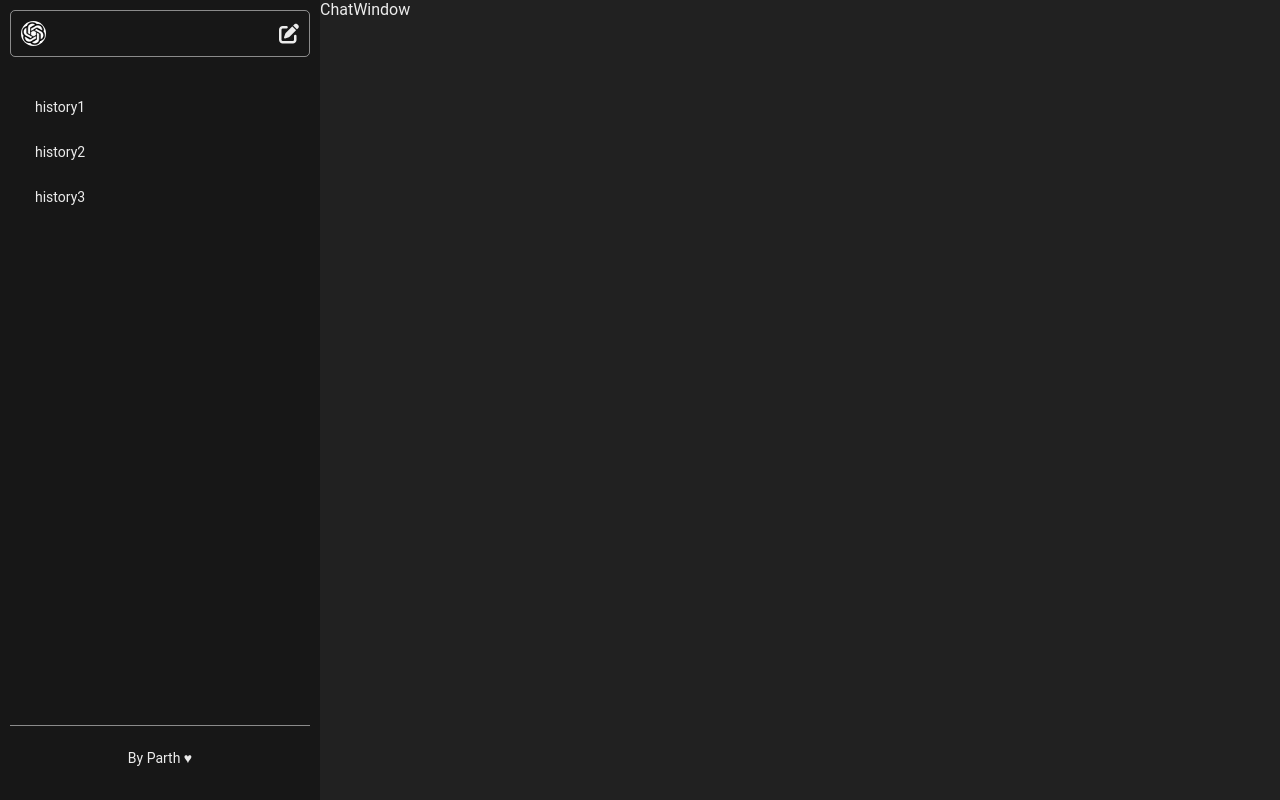
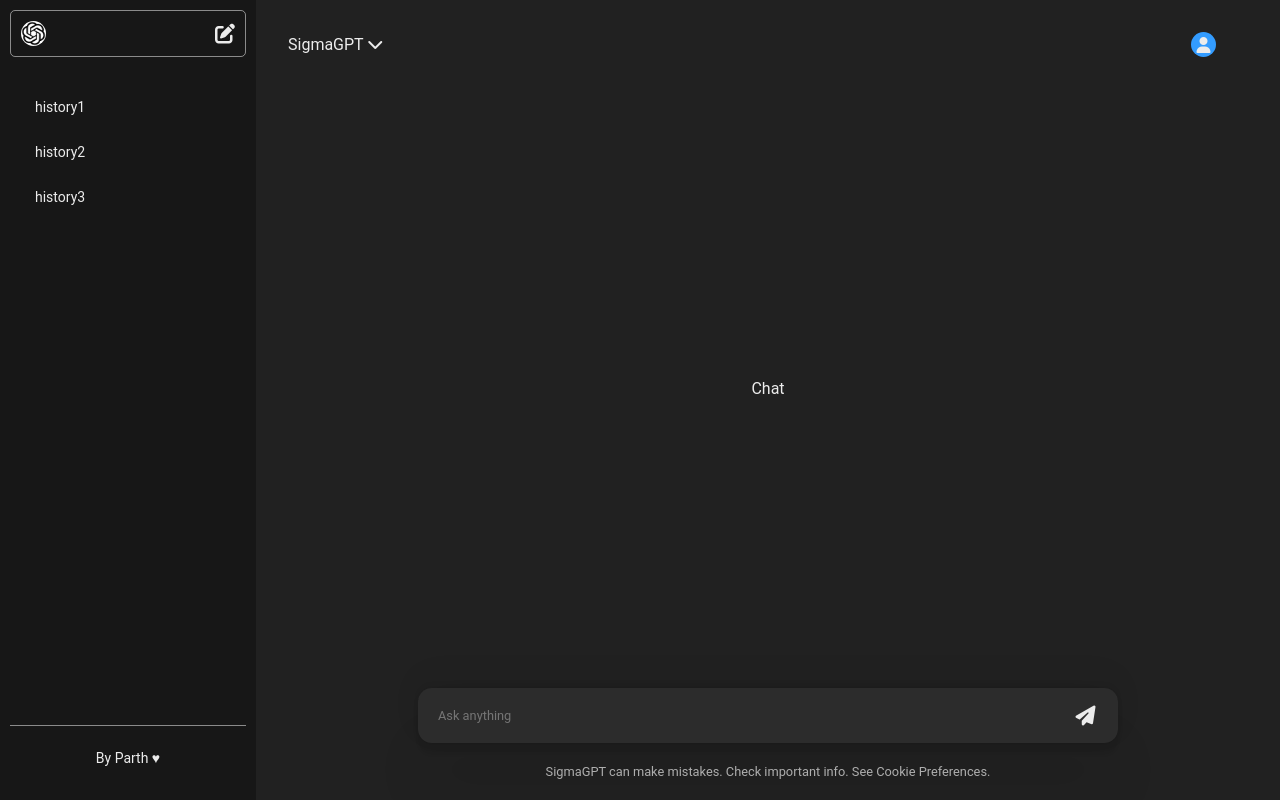
Before and after one commit to Parth-Gorasiya/SigmaGPT, a React (Vite) app in the folder Frontend/: page / in a window 1280 px wide. Built offline with nearby package versions, Linux system fonts and the light colour scheme.

Commit message:
Build and Styled ChatWindow

```diff
--- a/Frontend/src/ChatWindow.css
+++ b/Frontend/src/ChatWindow.css
@@ -0,0 +1,125 @@
+.chatWindow {
+    background-color: #212121;
+    height: 100vh;
+    width: 100%;
+    display: flex;
+    flex-direction: column;
+    justify-content: space-between;
+    align-items: center;
+    text-align: center;
+}
+
+/* navbar */
+
+.navbar {
+    width: 100%;
+    display: flex;
+    justify-content: space-between;
+    align-items: center;
+}
+
+.navbar span {
+    margin: 1rem 2rem;
+}
+
+.userIconDiv {
+    margin: 1rem 2rem;
+}
+
+.userIcon {
+    background-color: #339cff;
+    height: 25px;
+    width: 25px;
+    border-radius: 50%;
+    display: flex;
+    align-items: center;
+    justify-content: center;
+    cursor: pointer;
+}
+
+/* chat input */
+.chatInput {
+    width: 100%;
+    display: flex;
+    flex-direction: column;
+    justify-content: center;
+    align-items: center;
+}
+
+.inputBox {
+    width: 100%;
+    position: relative;
+    max-width: 700px;
+    display: flex;
+    justify-content: space-between;
+    align-items: center;
+}
+
+input {
+    width: 100%;
+    border: none;
+    background-color: rgba(255, 255, 255, 0.05);
+    padding: 20px;
+    font-size: 0.8rem;
+    border-radius: 14px;
+    box-shadow: rgba(0, 0, 0, 0.05) 0 54px 55px,
+                rgba(0, 0, 0, 0.05) 0 -12px 30px,
+                rgba(0, 0, 0, 0.05) 0 4px 6px,
+                rgba(0, 0, 0, 0.05) 0 12px 3px,
+                rgba(0, 0, 0, 0.05) 0 -3px 5px;
+}
+
+input:focus {
+    outline: none;
+}
+
+#submit {
+    cursor: pointer;
+    height: 35px;
+    width: 35px;
+    font-size: 20px;
+    position: absolute;
+    right: 15px;
+    display: flex;
+    align-items: center;
+    justify-content: center;
+}
+
+#submit i:hover {
+    color: #fff;
+}
+
+.info {
+    font-size: 0.8rem;
+    padding: 0.5rem;
+    color: #b4b4b4;
+}
+
+/* dropdown css */
+
+.dropDown {
+    position: absolute;
+    top: 4rem;
+    right: 4rem;
+    width: 150px;
+
+    background-color: #323232;
+    padding: 0.3rem 0.5rem;
+    border-radius: 6px;
+    text-align: left;
+    z-index: 1000;
+    box-shadow: 0px 2px 8px rgba(0, 0, 0, 0.1);
+}
+
+.dropDownItem {
+    font-size: 0.9rem;
+    margin: 0.3rem 0rem;
+    padding: 0.5rem 0.2rem;
+    cursor: pointer;
+}
+
+
+.dropDownItem:hover {
+    background-color: rgba(180, 180, 180, 0.1);
+    border-radius: 6px;
+}
--- a/Frontend/src/ChatWindow.jsx
+++ b/Frontend/src/ChatWindow.jsx
@@ -1,8 +1,32 @@
-import "./ChatWindow.css"
+import "./ChatWindow.css";
+import Chat from './Chat.jsx';
 
 function ChatWindow() {
   return (
-    <div>ChatWindow</div>
+    <div className="chatWindow">
+      <div className="navbar">
+        <span>SigmaGPT <i className="fa-solid fa-chevron-down"></i></span>
+        <div className="userIconDiv" >
+          <span className="userIcon"><i className="fa-solid fa-user"></i></span>
+        </div>
+
+      </div>
+      <Chat> </Chat>
+
+      <div className="chatInput">
+        <div className="inputBox">
+          <input placeholder="Ask anything" >
+
+          </input>
+          <div id="submit"> <i className="fa-solid fa-paper-plane"></i></div>
+        </div>
+        <p className="info">
+          SigmaGPT can make mistakes. Check important info. See Cookie Preferences.
+        </p>
+      </div>
+
+    </div>
+
   )
 }
 
```
